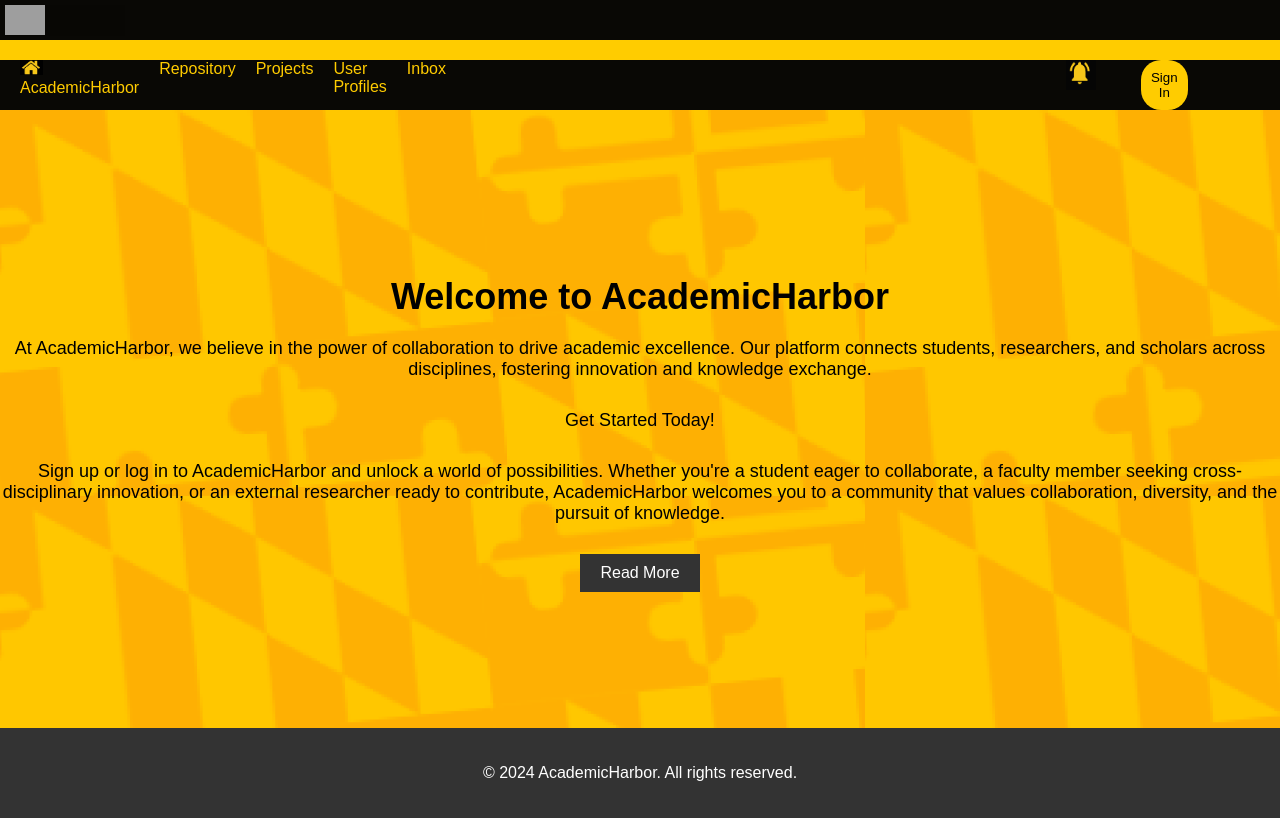
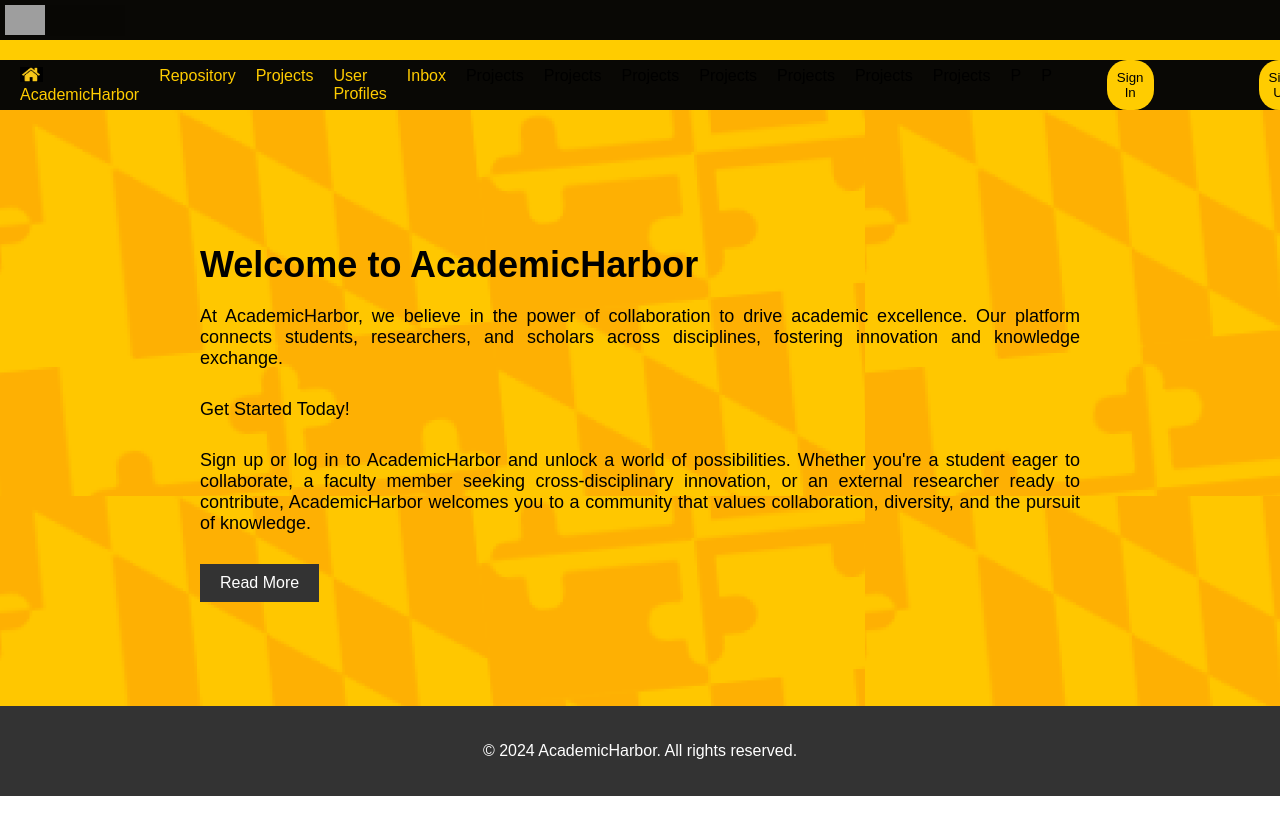
Before and after one commit to TaniyaBhadauria/AcademicHarbor, a React (Create React App) app in the folder academic-harbor-app/: page / in a window 1280 px wide. Shown: the top 818 px of the page. Built offline with nearby package versions, Linux system fonts and the light colour scheme; grey boxes are pictures that could not be loaded.

Commit message:
Styling changes

```diff
--- a/academic-harbor-app/package.json
+++ b/academic-harbor-app/package.json
@@ -5,6 +5,7 @@
   "dependencies": {
     "@material-ui/core": "^4.12.4",
     "@material-ui/icons": "^4.11.3",
+    "@nextui-org/navbar": "^2.0.30",
     "@testing-library/jest-dom": "^5.17.0",
     "@testing-library/react": "^13.4.0",
     "@testing-library/user-event": "^13.5.0",
@@ -14,6 +15,7 @@
     "@types/react-dom": "^18.2.24",
     "antd": "^5.16.1",
     "react": "^18.2.0",
+    "react-bootstrap": "^2.10.2",
     "react-chat-window": "^1.2.1",
     "react-dom": "^18.2.0",
     "react-icons": "^5.0.1",
--- a/academic-harbor-app/src/AcademicHarborApp.tsx
+++ b/academic-harbor-app/src/AcademicHarborApp.tsx
@@ -25,7 +25,7 @@ const AcademicHarborPage: React.FC = () => {
   return (
     <div className="container">
       <NavigationHeader/>
-      <main className="content" style={{ backgroundImage: `url(${backgroundImage})`, padding: '17vh 0',marginLeft:0,marginRight:0}}>
+      <main className="content" style={{ backgroundImage: `url(${backgroundImage})`, padding: '13vh 200px',marginLeft:0,marginRight:0}}>
         <section className="hero" >
           <h1>Welcome to AcademicHarbor</h1>
           <p>
--- a/academic-harbor-app/src/pages/Component/Header.tsx
+++ b/academic-harbor-app/src/pages/Component/Header.tsx
@@ -3,14 +3,13 @@ import './styles/AcademicHarborApp.css';
 import homebutton from './images/home_button.png';
 import notificationIcon from './images/Notification.png';
 import { useNavigate } from 'react-router-dom';
-import { AiOutlineUser } from "react-icons/ai";
+import { AiOutlineUser, AiFillBell } from "react-icons/ai";
 import { useState } from 'react';
 
 interface HeaderProps {
   isLoggedIn?: boolean;
 }
 const Header: React.FC<HeaderProps> = () => {
-
   const isLoggedInString = sessionStorage.getItem('isUserLoggedIn');
   const isLoggedIn = isLoggedInString ? JSON.parse(isLoggedInString) : false;
   const navigate = useNavigate();
@@ -19,6 +18,9 @@ const Header: React.FC<HeaderProps> = () => {
   };
   const handleSignUp = () => {
     navigate('/signup');
+  };
+  const handleNotification = () => {
+    navigate('/notifications');
   };
   const [isDropdownOpen, setIsDropdownOpen] = useState(false);
 
@@ -42,11 +44,10 @@ const Header: React.FC<HeaderProps> = () => {
           <img src="https://earimediaprodweb.azurewebsites.net/Api/v1/Multimedia/19e68b70-358e-4b40-a5fb-92dfcc0ae589/Rendition/low-res/Content/Public" alt="UMBC Logo" />
         </div>
       </header>
-        <header className="headergap">
-        </header>
+      <header className="headergap"></header>
       <header className="header">
         <nav className="navbar">
-            <ul>
+          <ul className="navbar-left">
             <li><a href="/" ><img src={homebutton} alt="Home Logo" height='15'/> AcademicHarbor</a></li>
             <li><a href="/repository">Repository</a></li>
             <li><a href="/projects">Projects</a></li>
@@ -54,45 +55,74 @@ const Header: React.FC<HeaderProps> = () => {
               <React.Fragment>
             <li><a href="/user_profile">User Profiles</a></li>
             <li><a href="/messages">Inbox</a></li>
-                  <li>
-                    <a href="notifications" className="notification-icon"><img src={notificationIcon} alt="Notification Icon" height={30} /></a>
-                  </li>
+            <li><a style={{ color: 'black' }}>Projects</a></li>
+            <li><a style={{ color: 'black' }}>Projects</a></li>
+            <li><a style={{ color: 'black' }}>Projects</a></li>
+                                                     <li><a style={{ color: 'black' }}>Projects</a></li>
+                                                     <li><a style={{ color: 'black' }}>Projects</a></li>
+                                                      <li><a style={{ color: 'black' }}>Projects</a></li>
+                                                      <li><a style={{ color: 'black' }}>Projects</a></li>
+                                                      <li><a style={{ color: 'black' }}>Projects</a></li>
+                                                      <li><a style={{ color: 'black' }}>Projects</a></li>
+                                                      <li><a style={{ color: 'black' }}>Projects</a></li>
+            <li><a style={{ color: 'black' }}>P</a></li>
+            <li><a style={{ color: 'black' }}>P</a></li>
+                <div className="user-notification-icon">
+                                              <button onClick={handleNotification}>
+                                                                  <AiFillBell size={20} />
+                                                                </button>
+                                                                </div>
               </React.Fragment>
              ) : (
                             <React.Fragment>
                               <li><a className="disabled-link">User Profiles</a></li>
                               <li><a className="disabled-link">Inbox</a></li>
-                  <li>
-                    <div className="notification-icon disabled-link"><img src={notificationIcon} alt="Notification Icon" height={30} /></div>
-                  </li>
+                              <li><a style={{ color: 'black' }}>Projects</a></li>
+                                         <li><a style={{ color: 'black' }}>Projects</a></li>
+ <li><a style={{ color: 'black' }}>Projects</a></li>
+ <li><a style={{ color: 'black' }}>Projects</a></li>
+                                          <li><a style={{ color: 'black' }}>Projects</a></li>
+                                          <li><a style={{ color: 'black' }}>Projects</a></li>
+                                           <li><a style={{ color: 'black' }}>Projects</a></li>
+ <li><a style={{ color: 'black' }}>P</a></li>
+ <li><a style={{ color: 'black' }}>P</a></li>
                             </React.Fragment>
                           )}
+
+
+
+          </ul>
+          <ul className="navbar-right">
             {isLoggedIn ? (
+            <div>
               <li>
                 <div className="user-profile-icon">
+
                   <button onClick={toggleDropdown}>
                     <AiOutlineUser size={20} />
                   </button>
                   {isDropdownOpen && (
                     <div className="dropdown-content">
+
                       <li><button onClick={navigateProfile}>Profile</button></li>
                       <li><button onClick={handleLogout}>Logout</button></li>
                     </div>
                   )}
                 </div>
               </li>
+              </div>
             ) : (
               <React.Fragment>
                 <li><button className="sign-in" onClick={handleSignInClick}>Sign In</button></li>
                 <li><button className="sign-up" onClick={handleSignUp}>Sign Up</button></li>
               </React.Fragment>
+
             )}
           </ul>
         </nav>
       </header>
     </div>
   );
-
 };
 
 export default Header;
--- a/academic-harbor-app/src/pages/Component/styles/AcademicHarborApp.css
+++ b/academic-harbor-app/src/pages/Component/styles/AcademicHarborApp.css
@@ -24,7 +24,6 @@ body {
   height: 10px;
 }
 
-
 .header {
   background-color: #090805;
   display: flex;
@@ -34,124 +33,85 @@ body {
   height: 10px;
 }
 
-
 .logo img {
   height: 30px;
   background-color: #090805;
   margin-right: 100px;
 }
 
-.navbar ul {
+.navbar {
+  display: flex;
+  justify-content: space-between;
+  align-items: center;
+}
+
+.navbar-left {
   list-style-type: none;
   display: flex;
-  margin: 10;
   padding: 0;
+  margin: 0;
 }
 
-.navbar li {
+.navbar-left li {
   margin-right: 20px;
 }
 
-.navbar a {
-  color: #ffcc00;
-  text-decoration: none;
-  margin-top: 1000;
+.navbar-right {
+  list-style-type: none;
+  display: flex;
+  padding: 0;
+  margin: 0;
+  margin-right: 20px;
 }
-.notification-icon {
-  margin-left: 600px; /* Push the notification icon to the extreme right */
+
+.navbar-right li {
+  margin-left: 10px;
 }
+
 .notification-icon img {
   width: 30px;
 }
-.auth-buttons {
-  /* display: block; */
+
+.user-profile-icon {
+  position: relative;
 }
 
-.sign-in, .sign-up{
-  background-color: #ffcc00; /* Set background color to yellow */
-  color: black; /* Set text color */
-  border: none;
-  padding: 10px 10px; /* Add padding */
-  margin-right: 50px; /* Add margin between buttons */
-  border-radius: 20px;
-  margin-left: 25px;
+.dropdown-content {
+  width: 120px;
+  background-color: #ffcc00;
+  border: 1px solid #000;
+  border-radius: 5px;
+  position: absolute;
+  z-index: 1;
 }
 
-
-/* Content Styles */
-.content {
-  max-width: fit-content;
-  margin: 0px;
+.dropdown-content li {
+  list-style: none;
+  padding: 5px 10px;
 }
 
-.hero {
-  text-align: center;
-}
-
-.hero h1 {
-  font-size: 36px;
-  margin-bottom: 20px;
-}
-
-.hero p {
-  font-size: 18px;
-  margin-bottom: 30px;
-}
-
-.get-started {
-  background-color: #333;
-  color: #fff;
+.dropdown-content li button {
+  background-color: transparent;
   border: none;
-  padding: 10px 20px;
-  font-size: 16px;
   cursor: pointer;
 }
 
-/* Footer Styles */
-.footer {
-  background-color: #333;
-  color: #fff;
-  text-align: center;
-  padding: 20px;
-}
-
-.container {
-  width: 100%; /* Ensure container takes full width of the viewport */
-  height: 100%;
-}
-
-.dropdown-content {
-  width: 120px; /* Set the width of the dropdown content */
-  background-color: #ffcc00; /* Set background color to white */
-  border: 1px solid #000; /* Add a 1px black solid border */
-  border-radius: 5px; /* Add a border radius for rounded corners */
-  position: absolute; /* Position the dropdown content */
-  z-index: 1; /* Ensure dropdown content appears above other elements */
-}
-.dropdown-content li {
-  list-style: none; /* Remove default list styles */
-  padding: 5px 10px; /* Add padding to list items */
-}
-
-.dropdown-content li button {
-  background-color: transparent; /* Set background color to transparent */
-  border: none; /* Remove button border */
-  cursor: pointer; /* Change cursor to pointer on hover */
-}
-
-.user-profile-icon {
-  margin-left: 50px; /* Push the user profile icon to the extreme right */
-}
-
 .user-profile-icon button {
-  background-color: #ffcc00; /* Set background color to yellow */
-  color: black; /* Set text color */
+  background-color: #ffcc00;
+  color: black;
   border: none;
-  padding: 5px 10px; /* Add padding */
+  padding: 2px 3px;
   border-radius: 10px;
   cursor: pointer;
 }
-
+.user-notification-icon button {
+  background-color: #ffcc00;
+  color: black;
+  border: none;
+  padding: 1px 3px;
+  border-radius: 10px;
+  cursor: pointer;
+}
 .disabled-link {
-  cursor: not-allowed; /* Change cursor to not-allowed */
+  cursor: not-allowed;
 }
--- a/academic-harbor-app/src/styles/AcademicHarborApp.css
+++ b/academic-harbor-app/src/styles/AcademicHarborApp.css
@@ -84,7 +84,7 @@ body {
 }
 
 .hero {
-  text-align: center;
+  text-align: justify;
 }
 
 .hero h1 {
```
Also changed, not shown: 1 other file (tests, documents, lock files or other folders). Lines whose indentation alone changed are shown as unchanged.
